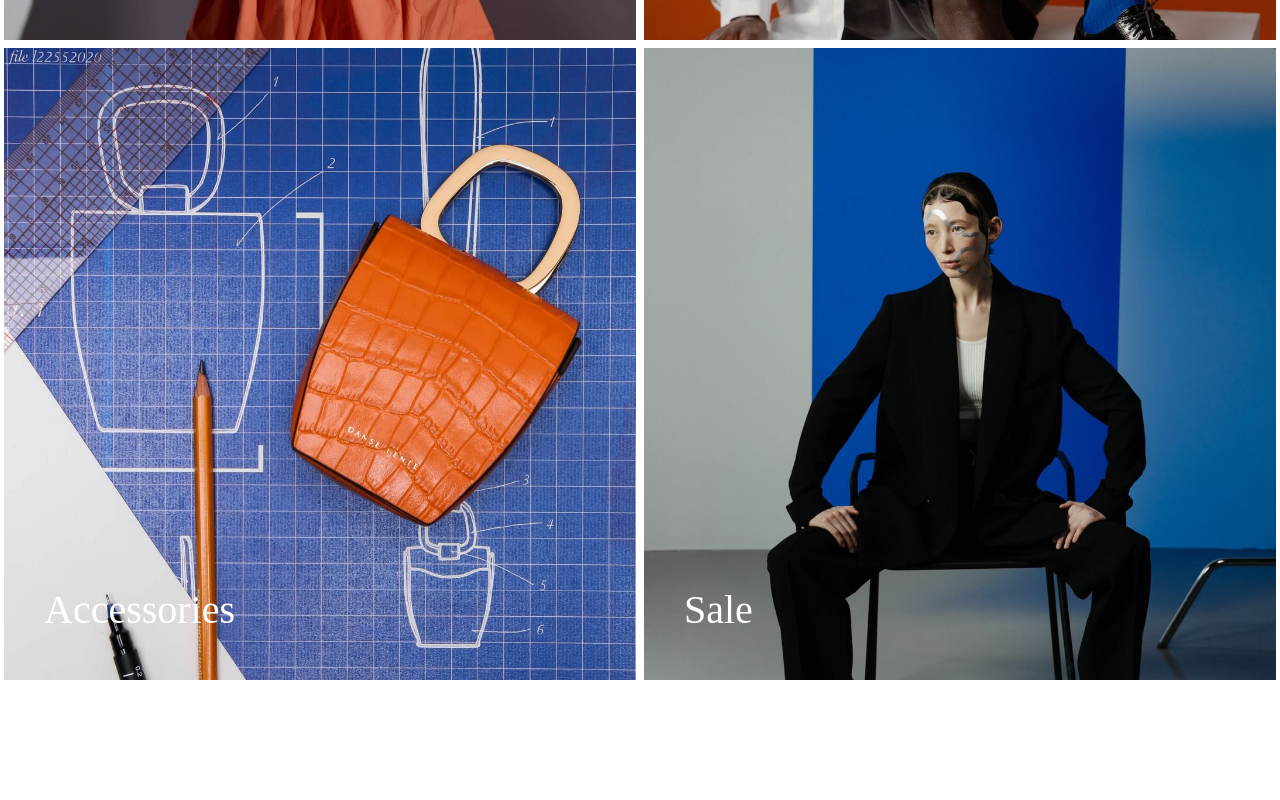
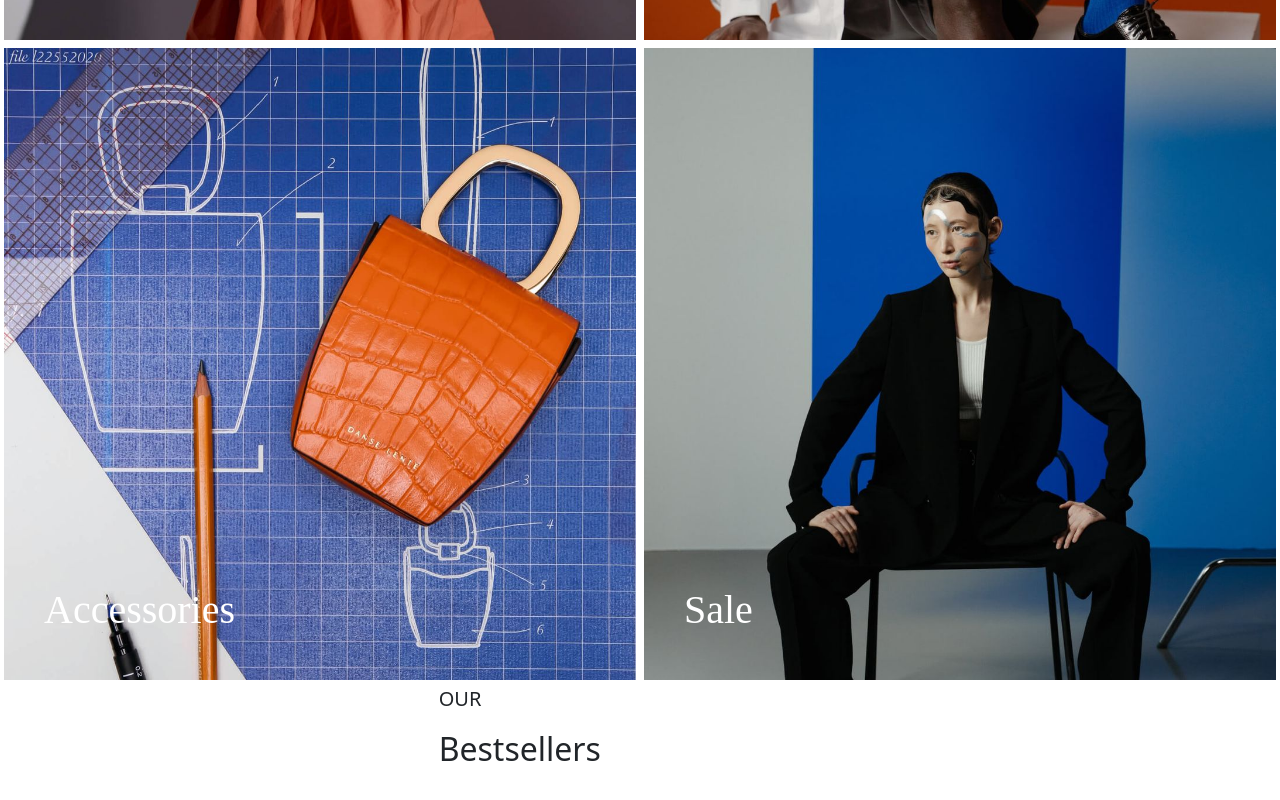
Before and after one commit to krystiano13/novastyle, a React (Create React App) app: page / in a window 1280 px wide. Shown: the part 1296-2096 px from the top of the page. Before the commit the page ends 1980 px from the top, so only its background shows below. Built offline with nearby package versions, Linux system fonts and the light colour scheme.

Commit message:
structure for bestsellers section

```diff
--- /dev/null
+++ b/src/components/Bestsellers/Bestsellers.tsx
@@ -0,0 +1,38 @@
+import React from "react";
+
+const Bestsellers = () => {
+  return (
+    <section className="Bestsellers container-fluid">
+      <div className="row">
+        <div className="col-4">
+          <img src="" alt="" />
+          <p></p>
+        </div>
+        <div className="col-4">
+          <p className="lead">OUR</p>
+          <h2>Bestsellers</h2>
+        </div>
+        <div className="col-4">
+          <img src="" alt="" />
+          <p></p>
+        </div>
+      </div>
+      <div className="row">
+        <div className="col-3">
+          <img src="" alt="" />
+        </div>
+        <div className="col-3">
+          <img src="" alt="" />
+        </div>
+        <div className="col-3">
+          <img src="" alt="" />
+        </div>
+        <div className="col-3">
+          <img src="" alt="" />
+        </div>
+      </div>
+    </section>
+  );
+};
+
+export { Bestsellers };
--- a/src/views/Home.tsx
+++ b/src/views/Home.tsx
@@ -1,10 +1,12 @@
 import React from "react";
 import { Collections } from "../components/Collections/Collections";
+import { Bestsellers } from "../components/Bestsellers/Bestsellers";
 
 const Home = () => {
   return (
     <>
       <Collections />
+      <Bestsellers />
     </>
   );
 };
```
